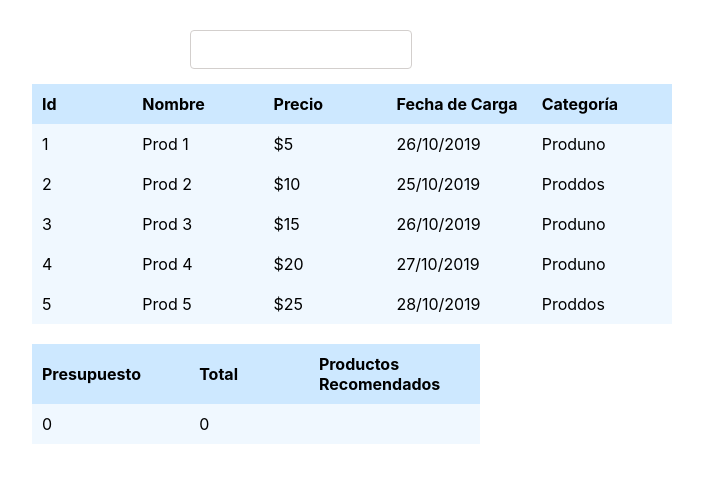
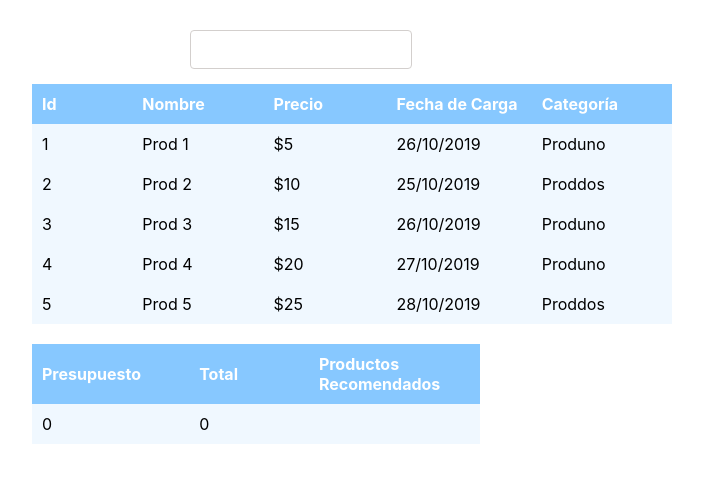
Before and after one commit to LucaElianSilva/challenge-app, a React (Create React App) app: page / in a window 1280 px wide. Shown: the top 482 px of the page, without its empty margins (318-1021 px from the left). Built offline with nearby package versions, Linux system fonts and the light colour scheme.

Commit message:
Cambio en estilos

```diff
--- a/src/Components/StockManagement.js
+++ b/src/Components/StockManagement.js
@@ -89,7 +89,7 @@ const StockManagement = () => {
     return (
         <div className={styles.container}>
             <div className={styles["filter-container"]}>
-                <input type="number" className={!invalidFilter ? styles.filter : styles["invalid-filter"]}
+                <input type="text" className={!invalidFilter ? styles.filter : styles["invalid-filter"]}
                 pattern="[0-9]{0,7}" onChange={(e)=> validarInput(e)} maxLength="7"/>
                 { !invalidFilter ? <></> : <p className={styles.invalid}>Solo se aceptan enteros</p>}
             </div>
--- a/src/Styles/GridTable.module.css
+++ b/src/Styles/GridTable.module.css
@@ -27,7 +27,8 @@
     width: 200px;
     padding: 10px;
     text-align: left;
-    background-color: #cde8ff;
+    background-color: #87c8ff;
+    color: #fff;
 }
 
 .row {
@@ -38,5 +39,6 @@
 
 .empty-grid {
     text-align: center;
-    padding: 5px;
+    padding: 10px;
+    background-color: #f0f8ff;
 }
```
